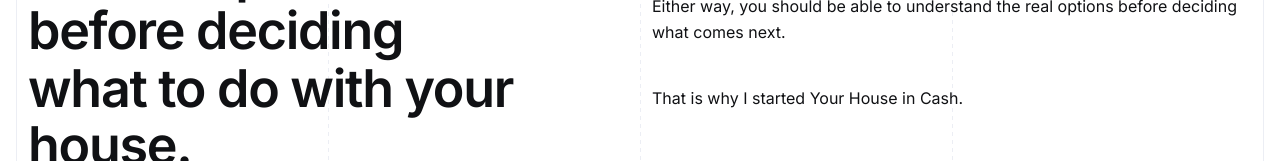
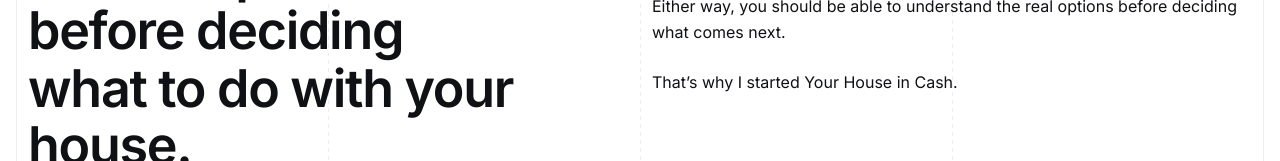
Before and after one commit to YHICAdmin/your-house-in-cash, a Next.js app: page /about-us in a window 1280 px wide. Shown: the part 585-746 px from the top of the page. Built offline with nearby package versions, Linux system fonts and the light colour scheme.

Commit message:
Refine About Us belief closing

```diff
--- a/project-documentation/website-specification/about-us-page.md
+++ b/project-documentation/website-specification/about-us-page.md
@@ -138,11 +138,11 @@ Explain what Noah believes homeowners deserve before deciding what to do with th
 
 ### Content
 
-- `That is why I started Your House in Cash.`
+- `That’s why I started Your House in Cash.`
 
 ### Visual Design
 
-- Use the global Body typography with quieter emphasis than the Primary Statement and Supporting Copy.
+- Use the global Body typography and the same secondary text color as the Supporting Copy.
 
 # A Direct Answer, Early
 
@@ -152,7 +152,7 @@ Show what it is actually like to contact Your House in Cash. Visitors understand
 
 ## Layout
 
-- Use the existing Brand Green Light (`#EAF3EC`) as a full-width section background.
+- Use the existing Background (`#FFFFFF`) as a full-width section background.
 - On Desktop, use an editorial two-column composition: the Heading occupies a narrower left column, while the direct-contact, assessment, outcome, and closing content form a wider right-column flow.
 - The content flow makes the direct conversation the first and strongest idea, the realistic-path assessment the second, and the honest outcome the concluding idea.
 - Do not use a generic sales-Hero layout, CTA button, testimonial, statistics, badges, or claims that the business is local or large.
--- a/src/app/(site)/about-us/page.module.css
+++ b/src/app/(site)/about-us/page.module.css
@@ -105,13 +105,8 @@
   color: var(--color-text-secondary);
 }
 
-.beliefClosing {
-  margin-top: var(--spacing-s) !important;
-  color: var(--color-text-muted) !important;
-}
-
 .directAnswer {
-  background: var(--color-brand-light);
+  background: var(--color-background);
 }
 
 .directAnswerHeading {
--- a/src/app/(site)/about-us/page.tsx
+++ b/src/app/(site)/about-us/page.tsx
@@ -54,7 +54,7 @@ export default function AboutUsPage() {
                 <p className="text-body">
                   Either way, you should be able to understand the real options before deciding what comes next.
                 </p>
-                <p className={`${styles.beliefClosing} text-body`}>That is why I started Your House in Cash.</p>
+                <p className={`${styles.beliefClosing} text-body`}>That’s why I started Your House in Cash.</p>
               </div>
             </div>
           </div>
```
